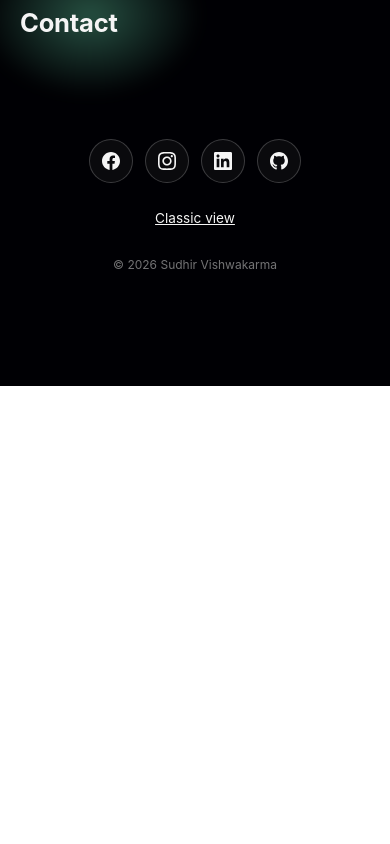
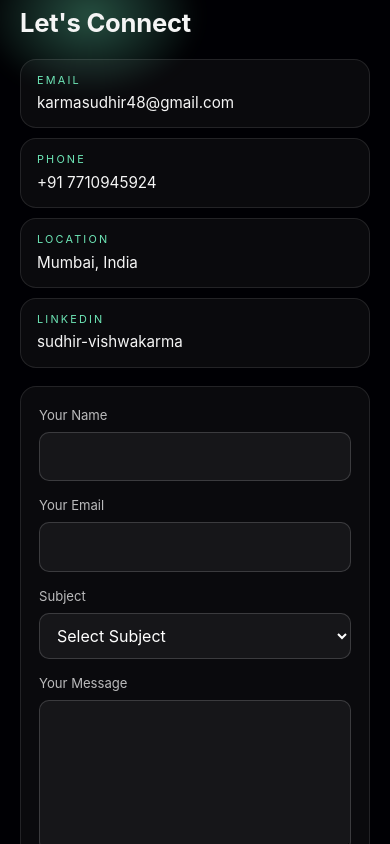
Before and after one commit to Sudhir-Vishwakarma/Second-Portfolio-Sudhir, a React (Create React App) app: page /#home in a window 390 px wide. Shown: the part 5920-6764 px from the top of the page. Before the commit the page ends 6306 px from the top, so only its background shows below. Built offline with nearby package versions, Linux system fonts and the light colour scheme; the HTML template or start-up script is replaced by a standard one.

Commit message:
feat(mobile): contact rows, labelled SMTP form and success beam
Co-Authored-By: Claude Haiku 5.5 <noreply@anthropic.com>

```diff
--- a/src/mobile/mobile.css
+++ b/src/mobile/mobile.css
@@ -215,3 +215,30 @@
 .mb-showall { width: 100%; margin-top: 16px; }
 .mb-details { display: flex; flex-direction: column; gap: 12px; padding-bottom: 8px; }
 .mb-details .mb-h2 { padding-right: 48px; }
+
+/* ---------- contact ---------- */
+.mb-contact__head { position: relative; }
+.mb-beam {
+  position: absolute; left: 24px; bottom: 100%; width: 3px; height: 0; border-radius: 3px;
+  background: linear-gradient(0deg, var(--accent), transparent); box-shadow: 0 0 12px var(--accent);
+  animation: mb-beam 1.4s ease-out forwards;
+}
+@keyframes mb-beam { 0% { height: 0; opacity: 1; } 60% { height: 60vh; opacity: 1; } 100% { height: 60vh; opacity: 0; } }
+.mb-contact__rows { list-style: none; margin: 0 0 18px; padding: 0; display: grid; gap: 10px; }
+.mb-row { display: flex; flex-direction: column; gap: 2px; min-height: 44px; padding: 12px 16px; text-decoration: none; font-size: 0.95rem; }
+.mb-row span { font-size: 0.68rem; letter-spacing: 0.2em; text-transform: uppercase; color: var(--accent); }
+.mb-form { display: flex; flex-direction: column; gap: 14px; }
+.mb-form label { display: flex; flex-direction: column; gap: 6px; font-size: 0.82rem; color: var(--muted); }
+.mb-form input, .mb-form select, .mb-form textarea {
+  width: 100%; min-height: 44px; padding: 11px 13px; border-radius: 10px; font: inherit; font-size: 16px; color: #fff;
+  background: rgba(255, 255, 255, 0.05); border: 1px solid rgba(255, 255, 255, 0.16);
+}
+.mb-form select option { background: #111; }
+.mb-form input:focus, .mb-form select:focus, .mb-form textarea:focus { outline: none; border-color: var(--accent-brand); box-shadow: 0 0 0 3px rgba(255, 122, 0, 0.25); }
+.mb-form__error { color: #ff6b6b; font-size: 0.85rem; margin: 0; }
+.mb-toast {
+  position: fixed; left: var(--gutter); right: var(--gutter); bottom: calc(var(--nav-h) + 16px + env(safe-area-inset-bottom)); z-index: 45;
+  padding: 14px 16px; border-radius: 12px; background: rgba(16, 185, 129, 0.95); color: #fff; box-shadow: 0 10px 30px rgba(0, 0, 0, 0.4);
+  animation: mb-slide-up 0.3s ease both;
+}
+@media (prefers-reduced-motion: reduce) { .mb-beam { animation: none; opacity: 0; } }
--- /dev/null
+++ b/src/mobile/sections/ContactSection.tsx
@@ -0,0 +1,41 @@
+import React, { useState } from 'react';
+import { profile } from '../../data/portfolio';
+import { useContactForm } from '../../hooks/contact';
+import { SectionHeading } from '../SectionHeading';
+import { SectionProps } from './registry';
+
+export const ContactSection: React.FC<SectionProps> = () => {
+  const [beam, setBeam] = useState(0);
+  const { form, sending, error, showToast, handleChange, handleSubmit } = useContactForm(() => setBeam((n) => n + 1));
+  return (
+    <div className="mb-contact">
+      <div className="mb-contact__head">
+        <SectionHeading kicker="Contact" title="Let's Connect" />
+        {beam > 0 && <span key={beam} className="mb-beam" aria-hidden="true" />}
+      </div>
+      <ul className="mb-contact__rows">
+        <li data-reveal><a className="mb-card mb-row" href={`mailto:${profile.email}`}><span>Email</span>{profile.email}</a></li>
+        <li data-reveal><a className="mb-card mb-row" href={`tel:${profile.phone.replace(/\s/g, '')}`}><span>Phone</span>{profile.phone}</a></li>
+        <li data-reveal><div className="mb-card mb-row"><span>Location</span>{profile.location}</div></li>
+        <li data-reveal><a className="mb-card mb-row" href={profile.linkedinUrl} target="_blank" rel="noopener noreferrer"><span>LinkedIn</span>sudhir-vishwakarma</a></li>
+      </ul>
+      <form className="mb-form mb-card" onSubmit={handleSubmit} data-reveal>
+        <label>Your Name<input type="text" name="name" value={form.name} onChange={handleChange} required autoComplete="name" /></label>
+        <label>Your Email<input type="email" name="email" value={form.email} onChange={handleChange} required autoComplete="email" /></label>
+        <label>Subject
+          <select name="subject" value={form.subject} onChange={handleChange} required>
+            <option value="">Select Subject</option>
+            <option value="project">Project Inquiry</option>
+            <option value="job">Job Opportunity</option>
+            <option value="collaboration">Collaboration</option>
+            <option value="other">Other</option>
+          </select>
+        </label>
+        <label>Your Message<textarea name="message" rows={5} value={form.message} onChange={handleChange} required /></label>
+        {error && <p className="mb-form__error" role="alert">{error}</p>}
+        <button type="submit" className="mb-btn" disabled={sending}>{sending ? 'Sending…' : 'Send Message'}</button>
+      </form>
+      {showToast && <div className="mb-toast" role="status">✅ Message sent successfully! I'll respond within 24 hours.</div>}
+    </div>
+  );
+};
--- a/src/mobile/sections/GenericSection.tsx
+++ /dev/null
@@ -1,7 +0,0 @@
-import React from 'react';
-import { SectionHeading } from '../SectionHeading';
-import { SectionProps } from './registry';
-
-export const GenericSection: React.FC<SectionProps> = ({ section }) => (
-  <SectionHeading kicker={section.label} title={section.label} />
-);
--- a/src/mobile/sections/registry.ts
+++ b/src/mobile/sections/registry.ts
@@ -1,11 +1,11 @@
 import React from 'react';
 import { MobileSection, MobileSectionId } from '../sections';
-import { GenericSection } from './GenericSection';
 import { HomeSection } from './HomeSection';
 import { AboutSection } from './AboutSection';
 import { SkillsSection } from './SkillsSection';
 import { WorkSection } from './WorkSection';
 import { ProjectsSection } from './ProjectsSection';
+import { ContactSection } from './ContactSection';
 
 export interface SectionProps { section: MobileSection }
 
@@ -15,5 +15,5 @@ export const SECTION_COMPONENTS: Record<MobileSectionId, React.FC<SectionProps>>
   skills: SkillsSection,
   work: WorkSection,
   projects: ProjectsSection,
-  contact: GenericSection,
+  contact: ContactSection,
 };
```
